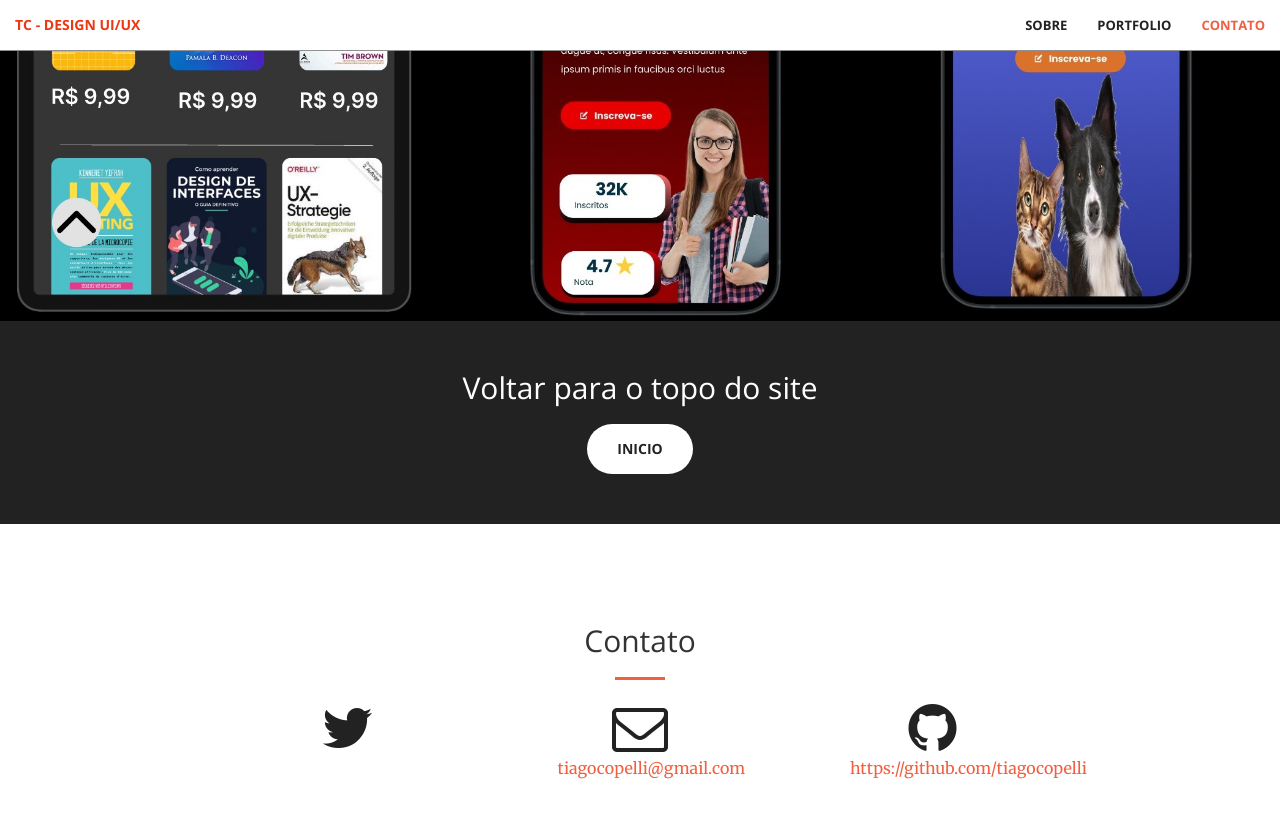
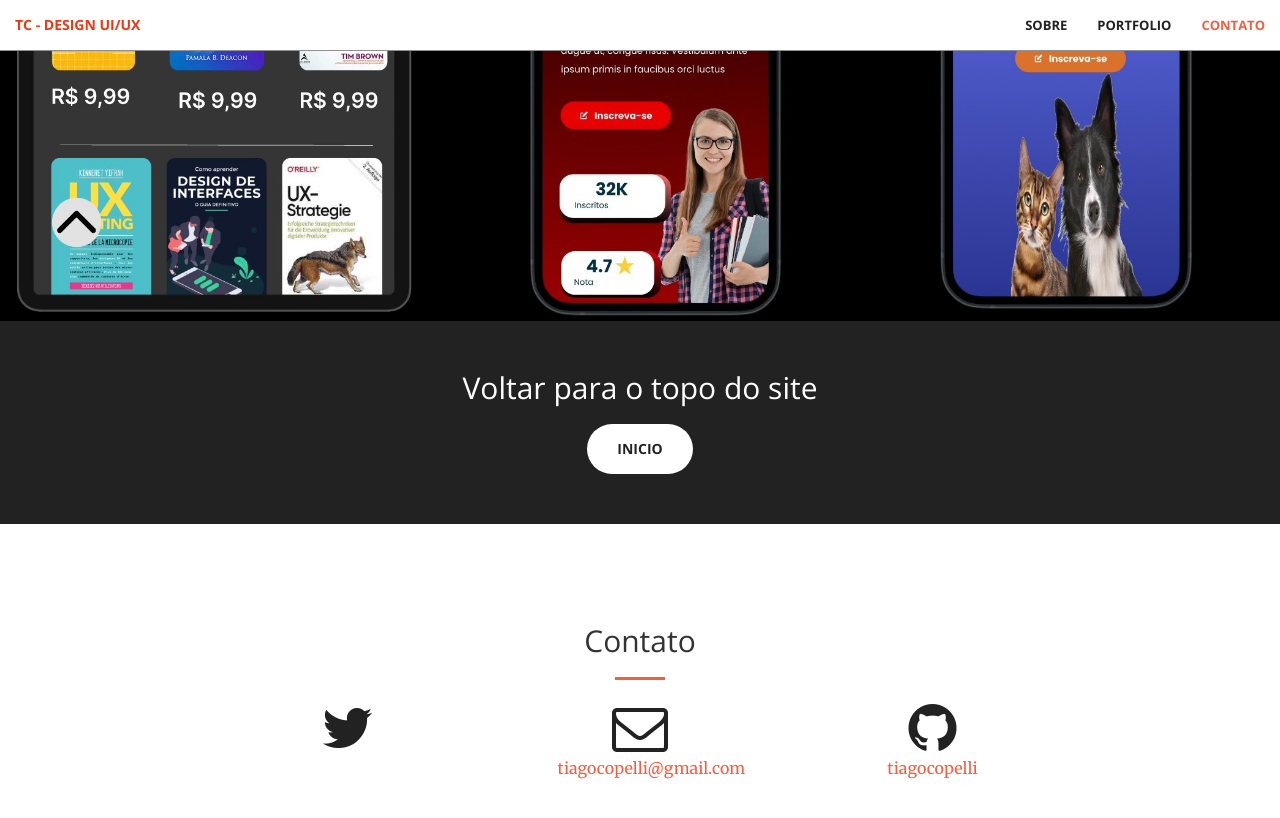
Before and after one commit to tiagocopelli/Coursera-Google-Design-UX, a Jekyll site: the page built from index.html, in a window 1280 px wide and 900 px high, scrolled down 1926 px. Shown: the top 818 px of the window. Built offline with Jekyll 4.4.1, drawn with Linux system fonts in a browser that asks for light colours; part of the change alters nothing that is shown.

Commit message:
Update _config.yml

```diff
--- a/_config.yml
+++ b/_config.yml
@@ -6,7 +6,7 @@ baseurl: "" # the subpath of your site, e.g. /blog/
 url: "" # the base hostname & protocol for your site
 
 twitter_username:
-github_username: https://github.com/tiagocopelli
+github_username: tiagocopelli
 
 # Build settings
 markdown: kramdown
```
